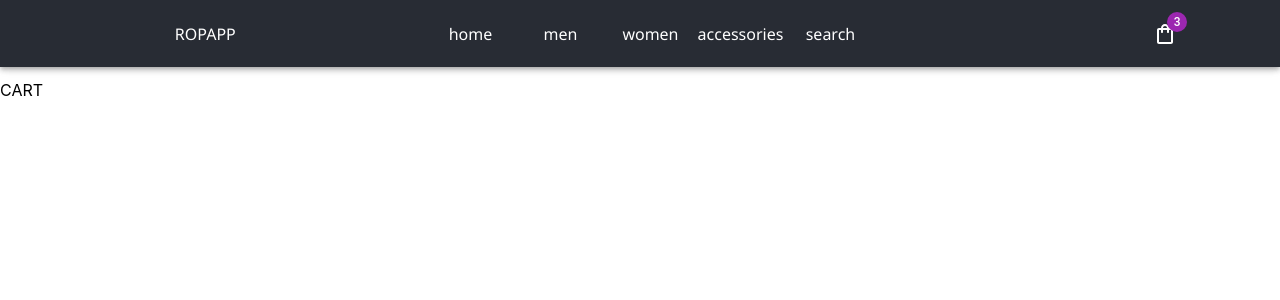
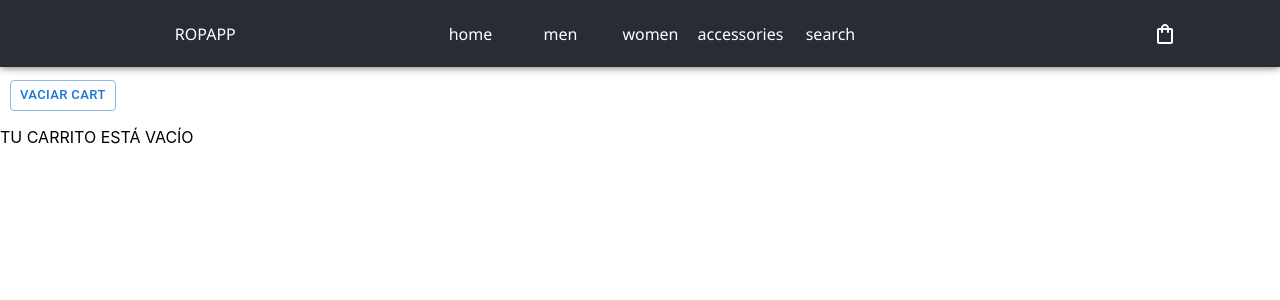
Before and after one commit to Astrovik3/React-Tomaz, a React (Create React App) app: page /cart in a window 1280 px wide. Shown: the top 300 px of the page. Built offline with nearby package versions, Linux system fonts and the light colour scheme.

Commit message:
modif cart and buttons

```diff
--- a/src/App.css
+++ b/src/App.css
@@ -43,6 +43,12 @@ li:hover{
 #bttnAgregar{
   display: flex;
   margin-left: 10px;
+}
+
+#bttnEliminar{
+  display: flex;
+  margin-left: 10px;
+  margin-top: 20px;
 }
 
 #cartWidget{
@@ -138,6 +144,11 @@ li:hover{
 
 }
 
+#gridProductoCart{
+  display: grid;
+  grid-template-columns: 2fr 2fr 1fr;
+}
+
 
 
 /*
--- a/src/App.js
+++ b/src/App.js
@@ -5,9 +5,11 @@ import Home from './screens/Home';
 import Cart from './components/Cart';
 import ItemDetailContainer from './components/ItemDetailContainer';
 import ItemListContainer from './components/ItemListContainer';
+import CartContextProvider from './components/CartContext';
 
 function App() {
   return (
+    <CartContextProvider>
       <BrowserRouter>
 
         <Routes>
@@ -18,6 +20,7 @@ function App() {
 
         </Routes>
       </BrowserRouter>
+    </CartContextProvider>
   );
 }
 
--- a/src/components/Cart.js
+++ b/src/components/Cart.js
@@ -1,13 +1,38 @@
-import React from "react";
-import { Grid } from '@mui/material';
+import React, { useContext } from "react";
+import { Button, Grid } from '@mui/material';
+import { CartContext } from "./CartContext";
 import NavBar from "./NavBar";
 
 const Cart = () => {
+    const test = useContext(CartContext);
+
 
   return (
     <Grid>
-      <NavBar/>
-      <p style={{marginTop: '80px'}}> CART </p>
+      <NavBar />
+      <Grid style={{marginTop: "80px"}}>
+        <Button id='bttnEliminar' variant="outlined" size="small" onClick={() => test.clear()}>vaciar cart</Button>
+      </Grid>
+      {
+        test.cartList.length === 0
+        ?
+        <p>TU CARRITO ESTÁ VACÍO</p>
+        : test.cartList.map((item) =>
+          <Grid id="gridProductoCart">
+            <Grid>
+              <img src={item.photo} alt='itemDetail' />
+            </Grid>
+            <Grid>
+              <p>producto: {item.name}</p>
+              <p>id producto: {item.ids}</p>
+              <p>precio: ${item.price}</p>
+              <p>cantidad: {item.qty}</p>
+            </Grid>
+            <Grid>
+              <Button id='bttnEliminar' variant="outlined" size="small" onClick={() => test.removeItem(item.ids)}>eliminar item</Button>
+            </Grid>
+          </Grid>)
+      }
     </Grid>
   );
 };
--- /dev/null
+++ b/src/components/CartContext.js
@@ -0,0 +1,37 @@
+import React from "react";
+import { createContext, useState } from "react";
+
+export const CartContext = createContext();
+
+const CartContextProvider = ({children}) => {
+  const [cartList, setCartList] = useState([]);
+  const cartListVar = [...cartList];
+
+  const addItem = (item, qty) => {
+    const indexProd = cartListVar.findIndex((prod) => prod.ids === item.ids);
+
+    if(indexProd !== -1) {
+      cartListVar[indexProd].qty = cartListVar[indexProd].qty + qty
+    }
+    else {
+      cartListVar.push({...item, qty});
+    }
+    setCartList(cartListVar);
+
+    //setCartList([...cartList, item]);
+  }
+  const removeItem = (ids) => {
+    setCartList([...cartList.filter(prod => prod.ids !== ids)]);
+  }
+  const clear = () => {
+    setCartList([]);
+  }
+
+  return(
+    <CartContext.Provider value={{cartList, addItem, removeItem, clear}}>
+      {children}
+    </CartContext.Provider>
+  );
+}
+
+export default CartContextProvider;
--- a/src/components/CartWidget.js
+++ b/src/components/CartWidget.js
@@ -5,7 +5,7 @@ import ShoppingBagOutlinedIcon from '@mui/icons-material/ShoppingBagOutlined';
 const CartWidget = () => {
 
   return (
-    <Badge badgeContent={3} color='secondary'>
+    <Badge badgeContent={0} color='secondary'>
       <ShoppingBagOutlinedIcon />
     </Badge>
   );
--- a/src/components/ItemDetail.js
+++ b/src/components/ItemDetail.js
@@ -1,15 +1,19 @@
-import React, { useState } from "react";
+import React, { useContext, useState } from "react";
 import { Grid } from '@mui/material';
 import CircularProgress from '@mui/material/CircularProgress';
 import Box from '@mui/material/Box';
 import ItemCount from './ItemCount';
 import ItemCart from "./ItemCart";
+import { CartContext } from "./CartContext";
 
 const ItemDetail = ({item}) => {
   const [ itemCount, setItemCount ] = useState(0);
 
+  const addNewItem = useContext(CartContext);
+
   const onAdd = (qty) => {
     setItemCount(qty);
+    addNewItem.addItem(item, qty);
   }
 
   return (
```
Lines whose indentation alone changed are shown as unchanged.
